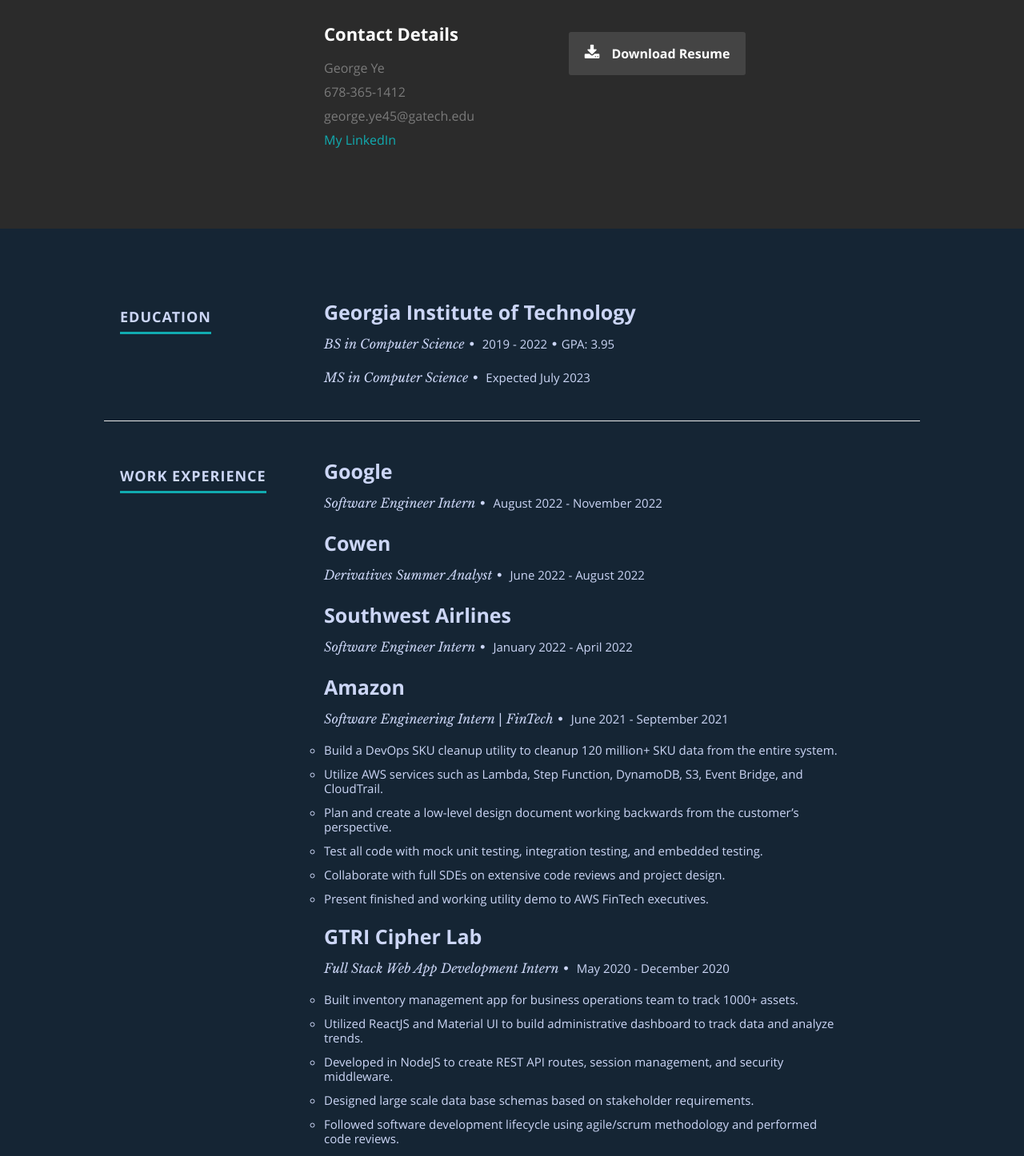
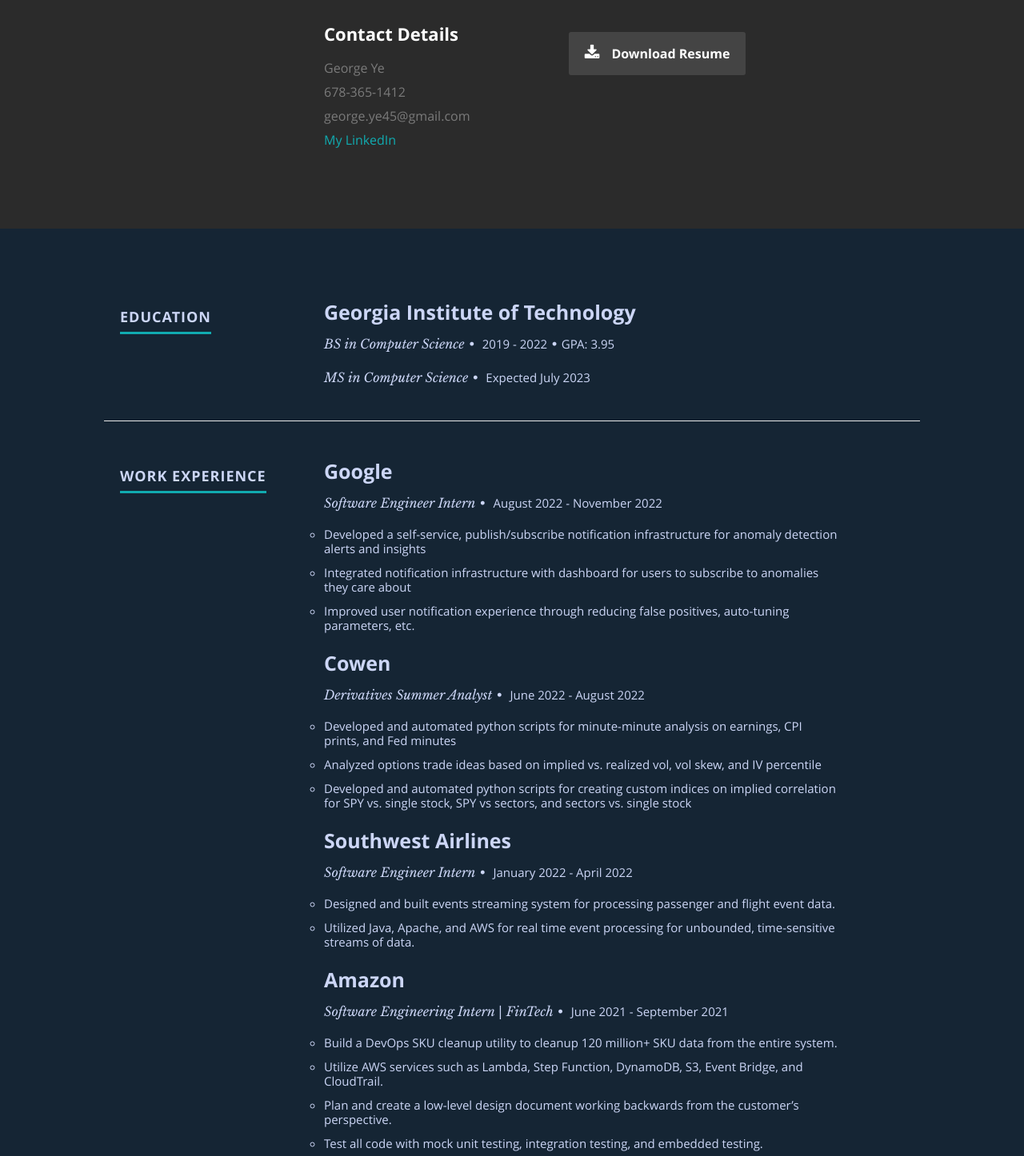
Before and after one commit to george-ye45/george-ye45.github.io, a React (Create React App) app: page / in a window 1280 px wide. Shown: the part 1060-2506 px from the top of the page at 80% size. Built offline with nearby package versions, Linux system fonts and the light colour scheme.

Commit message:
new intern descriptions

```diff
--- a/src/App.js
+++ b/src/App.js
@@ -15,7 +15,7 @@ let resumeData = {
     "image":"profilepic.png",
     "bio":"Hello! I am an undergraduate computer science major at the Georgia Institute of Technology with an expected graduation date on May 2022. I have previous internship experience in Full Stack Web App Development and IT Support, and I am currently looking for a summer 2021 internship.",
     "contactmessage":"Thank you for your time! After reviewing my work and qualifications, please do not hesitate to contact me. My email, phone number, and LinkedIn are below.",
-    "email": "george.ye45@gatech.edu",
+    "email": "george.ye45@gmail.com",
     "phone": "678-365-1412",
     "address":{
       "city":"Roswell",
--- a/src/Components/Resume.js
+++ b/src/Components/Resume.js
@@ -35,34 +35,27 @@ class Resume extends Component {
          <div ><h3 style = {{color: '#CCD6F6'}}>{"Google"}</h3>
             <p className="info">{"Software Engineer Intern"}<span>&bull;</span> <em className="date">{"August 2022 - November 2022"}</em></p>
             <ul>
-               {/* <li style = {{listStyleType: 'circle'}}>Build a DevOps SKU cleanup utility to cleanup 120 million+ SKU data from the entire system.</li>
-               <li style = {{listStyleType: 'circle'}}>Utilize AWS services such as Lambda, Step Function, DynamoDB, S3, Event Bridge, and CloudTrail.</li>
-               <li style = {{listStyleType: 'circle'}}>Plan and create a low-level design document working backwards from the customer’s perspective.</li>
-               <li style = {{listStyleType: 'circle'}}>Test all code with mock unit testing, integration testing, and embedded testing.</li>
-               <li style = {{listStyleType: 'circle'}}>Collaborate with full SDEs on extensive code reviews and project design.</li>
-               <li style = {{listStyleType: 'circle'}}>Present finished and working utility demo to AWS FinTech executives.</li> */}
+               <li style = {{listStyleType: 'circle'}}>Developed a self-service, publish/subscribe notification infrastructure for anomaly detection alerts and insights
+</li>
+               <li style = {{listStyleType: 'circle'}}>Integrated notification infrastructure with dashboard for users to subscribe to anomalies they care about
+</li>
+               <li style = {{listStyleType: 'circle'}}>Improved user notification experience through reducing false positives, auto-tuning parameters, etc.
+</li>
             </ul>
         </div>
          <div ><h3 style = {{color: '#CCD6F6'}}>{"Cowen"}</h3>
             <p className="info">{"Derivatives Summer Analyst"}<span>&bull;</span> <em className="date">{"June 2022 - August 2022"}</em></p>
             <ul>
-               {/* <li style = {{listStyleType: 'circle'}}>Build a DevOps SKU cleanup utility to cleanup 120 million+ SKU data from the entire system.</li>
-               <li style = {{listStyleType: 'circle'}}>Utilize AWS services such as Lambda, Step Function, DynamoDB, S3, Event Bridge, and CloudTrail.</li>
-               <li style = {{listStyleType: 'circle'}}>Plan and create a low-level design document working backwards from the customer’s perspective.</li>
-               <li style = {{listStyleType: 'circle'}}>Test all code with mock unit testing, integration testing, and embedded testing.</li>
-               <li style = {{listStyleType: 'circle'}}>Collaborate with full SDEs on extensive code reviews and project design.</li>
-               <li style = {{listStyleType: 'circle'}}>Present finished and working utility demo to AWS FinTech executives.</li> */}
+               <li style = {{listStyleType: 'circle'}}>Developed and automated python scripts for minute-minute analysis on earnings, CPI prints, and Fed minutes</li>
+               <li style = {{listStyleType: 'circle'}}>Analyzed options trade ideas based on implied vs. realized vol, vol skew, and IV percentile</li>
+               <li style = {{listStyleType: 'circle'}}>Developed and automated python scripts for creating custom indices on implied correlation for SPY vs. single stock, SPY vs sectors, and sectors vs. single stock</li>
             </ul>
         </div>
         <div ><h3 style = {{color: '#CCD6F6'}}>{"Southwest Airlines"}</h3>
             <p className="info">{"Software Engineer Intern"}<span>&bull;</span> <em className="date">{"January 2022 - April 2022"}</em></p>
             <ul>
-               {/* <li style = {{listStyleType: 'circle'}}>Build a DevOps SKU cleanup utility to cleanup 120 million+ SKU data from the entire system.</li>
-               <li style = {{listStyleType: 'circle'}}>Utilize AWS services such as Lambda, Step Function, DynamoDB, S3, Event Bridge, and CloudTrail.</li>
-               <li style = {{listStyleType: 'circle'}}>Plan and create a low-level design document working backwards from the customer’s perspective.</li>
-               <li style = {{listStyleType: 'circle'}}>Test all code with mock unit testing, integration testing, and embedded testing.</li>
-               <li style = {{listStyleType: 'circle'}}>Collaborate with full SDEs on extensive code reviews and project design.</li>
-               <li style = {{listStyleType: 'circle'}}>Present finished and working utility demo to AWS FinTech executives.</li> */}
+               <li style = {{listStyleType: 'circle'}}>Designed and built events streaming system for processing passenger and flight event data.</li>
+               <li style = {{listStyleType: 'circle'}}>Utilized Java, Apache, and AWS for real time event processing for unbounded, time-sensitive streams of data.</li>
             </ul>
         </div>
          <div ><h3 style = {{color: '#CCD6F6'}}>{"Amazon"}</h3>
```
Also changed, not shown: 4 other files (tests, documents, lock files or other folders).
